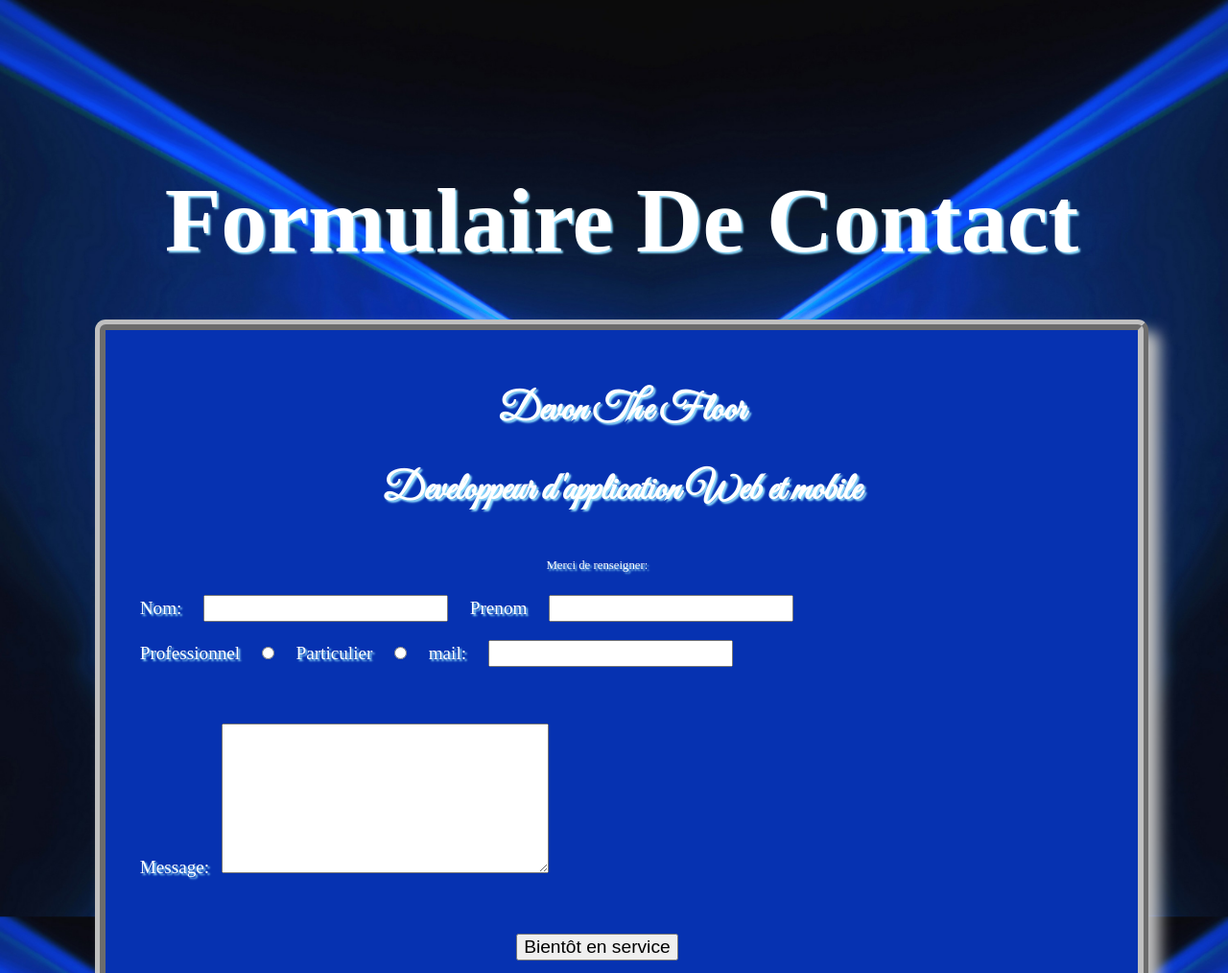
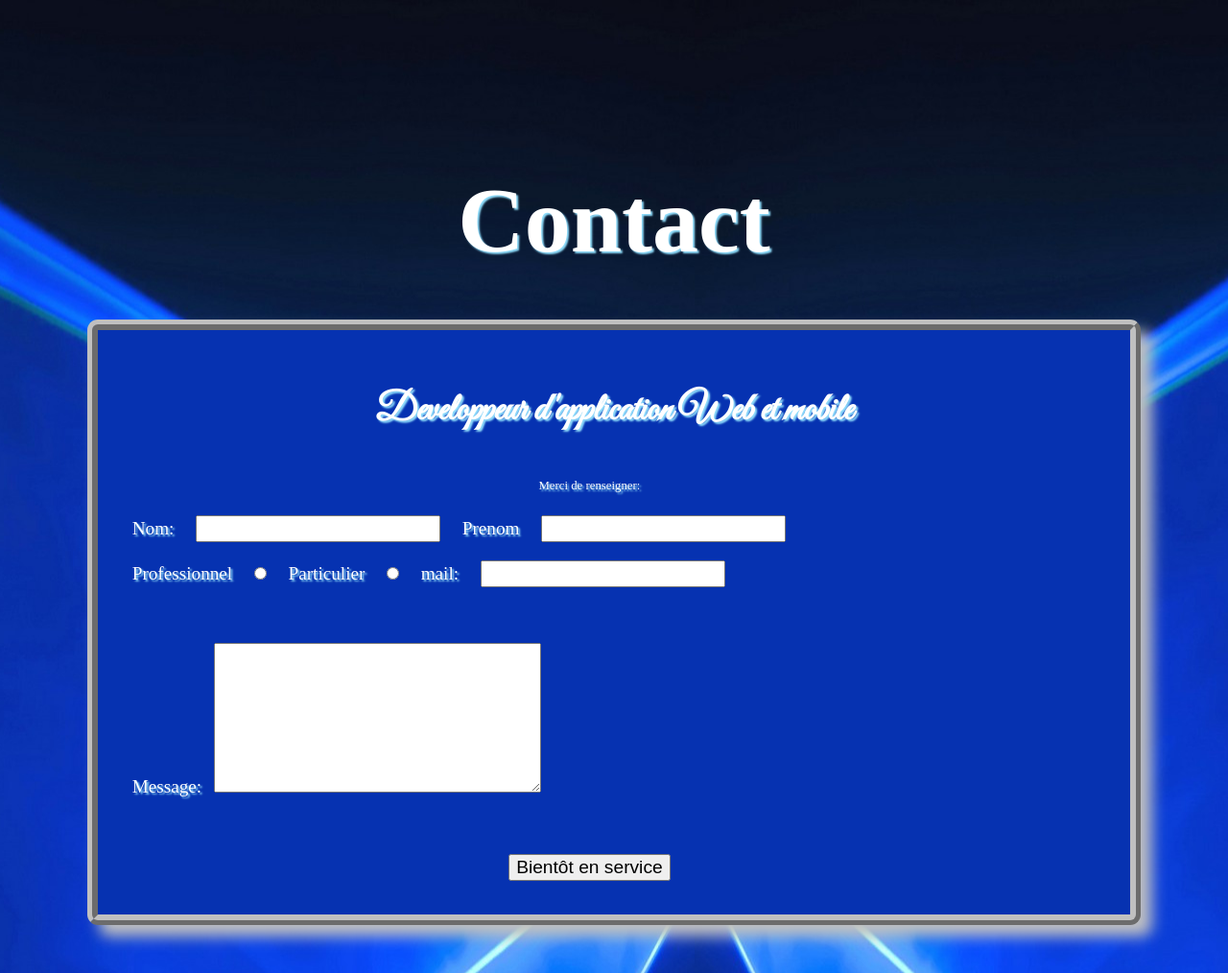
Before and after one commit to DevonTheFloor/OnTheFloor, a plain HTML site: page DevOTF/contact2.html in a window 1280 px wide. Shown: the top 1014 px of the page at 96% size. Drawn offline with Linux system fonts and the light colour scheme; a web font is replaced by a local one.

Commit message:
divers margin

```diff
--- a/DevOTF/contact2.html
+++ b/DevOTF/contact2.html
@@ -12,12 +12,11 @@
 <body>
   <header>
     <a href="index.html">
-      <h1 class="titre"> Formulaire De Contact </h1>
+      <h1 class="titre"> Contact </h1>
     </a>
   </header>
   <main>
     <div class="bloc2 bloc2__FC">
-      <h2>Devon The Floor</h2>
       <h2>Developpeur d'application Web et mobile</h2>
       <form action="contact.php" method="post">
         <p>Merci de renseigner:</p>
--- a/DevOTF/css/style.scss
+++ b/DevOTF/css/style.scss
@@ -13,12 +13,13 @@
 
 body {
   width: 100%;
+  margin: 0px;
   background-image: url("../image/lazB.jpg");
   background-position: center;
-  background-size: cover;
+  background-size: inherit;
   background-repeat: no-repeat;
   background-attachment: fixed;
-  width: 100%;
+
 }
 
 header {
@@ -236,7 +237,7 @@ header{
 
 
   /*-----------------------------------( SMARTPHONE paysage )-----------------------------*/
-  @media screen and (max-width: 600px)and (orientation: landscape) {
+  @media screen and (max-width: 500px)and (orientation: landscape) {
     body {
       background-image: url("../image/lazBMobLd.jpg");
       background-position: center;
@@ -271,7 +272,7 @@ input, label{
 }
 
 /*------------------------------- ( SMARTPHONE ) --------------------------------*/
-@media screen and (max-width: 700px) {
+@media screen and (max-width: 500px) {
   html{
     margin: 0px;
   }
@@ -284,6 +285,9 @@ input, label{
     background-repeat: no-repeat;
     width: 100%;
     height: 100%;
+  }
+  h2{
+    font-size: 1.5em;
   }
   .titlebann{
     font-size: 1.5em;
--- a/DevOTF/menu.js
+++ b/DevOTF/menu.js
@@ -1,7 +1,7 @@
 let menu = document.getElementById('menu');
 
 
- menu.insertAdjacentHTML('afterbegin','<ul><a onclick="linked(\'http://66sono.free.fr\')" class="btn-menu"><li>Accueil</li></a><a href="cv/index.html" target="_blank" class="btn-menu"><li> CV </li></a></ul><ul><a href="https://github.com/DevonTheFloor" target="blank" class="btn-menu"><li><i class="fab fa-github"></i>GitHub</li></a><a href="formation.html" class="btn-menu"><li>Formation</li></a></ul><ul><a href="ressource.html" class="btn-menu"><li>Ressources</li></a><a href="contact2.html" class="btn-menu"><li>Contact</li></a></ul>');
+ menu.insertAdjacentHTML('afterbegin','<ul><a onclick="linked(\'index.html\')" class="btn-menu"><li>Accueil</li></a><a href="cv/index.html" target="_blank" class="btn-menu"><li> CV </li></a></ul><ul><a href="https://github.com/DevonTheFloor" target="blank" class="btn-menu"><li><i class="fab fa-github"></i>GitHub</li></a><a href="formation.html" class="btn-menu"><li>Formation</li></a></ul><ul><a href="ressource.html" class="btn-menu"><li>Ressources</li></a><a href="contact2.html" class="btn-menu"><li>Contact</li></a></ul>');
 
  function affMenu(){
 	 let ul = document.createElement('ul');
```
Also changed, not shown: DevOTF/css/style.css, DevOTF/image/JS.png, DevOTF/image/lazBMobPic.jpg, 1 other file.
